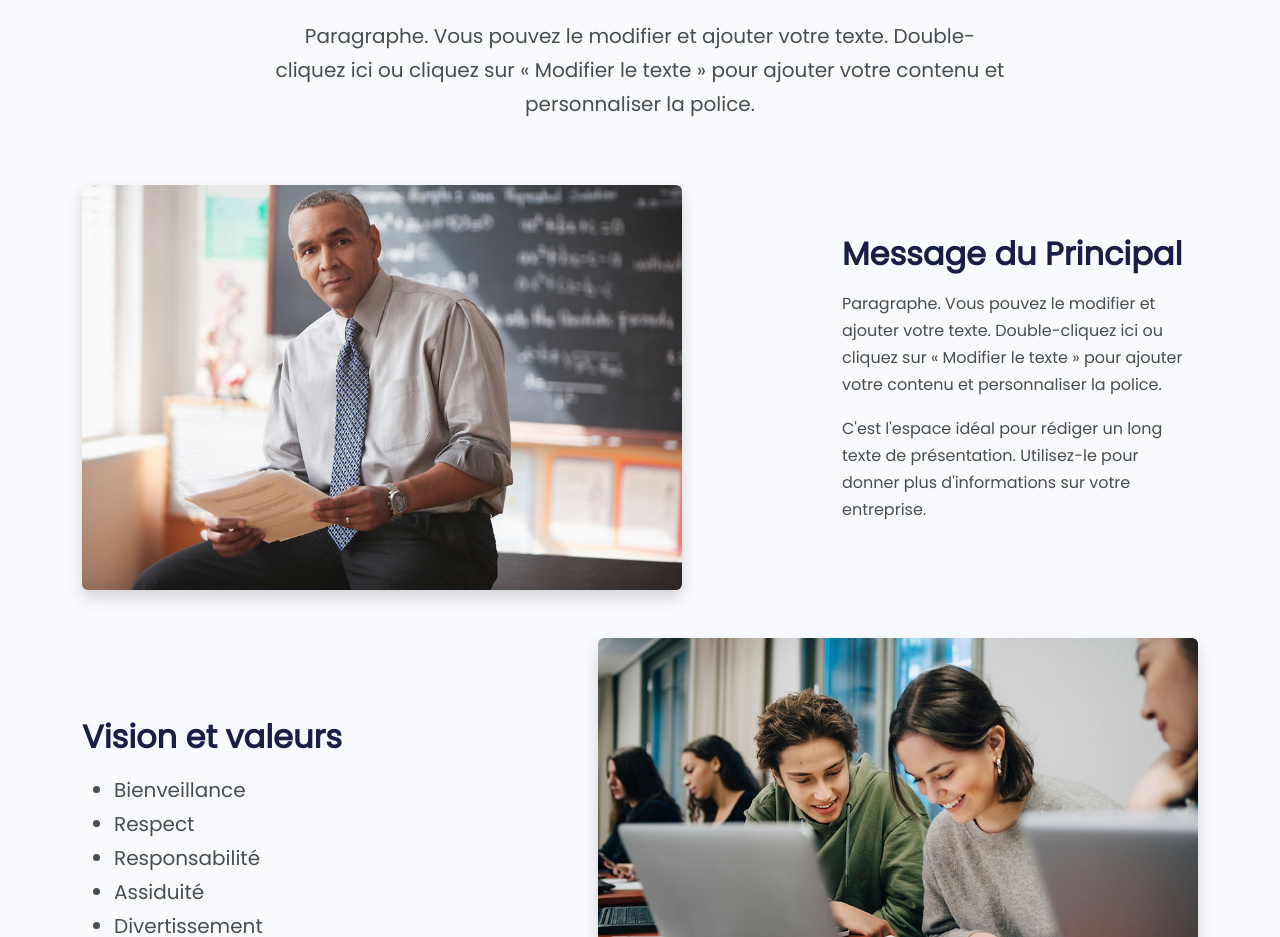
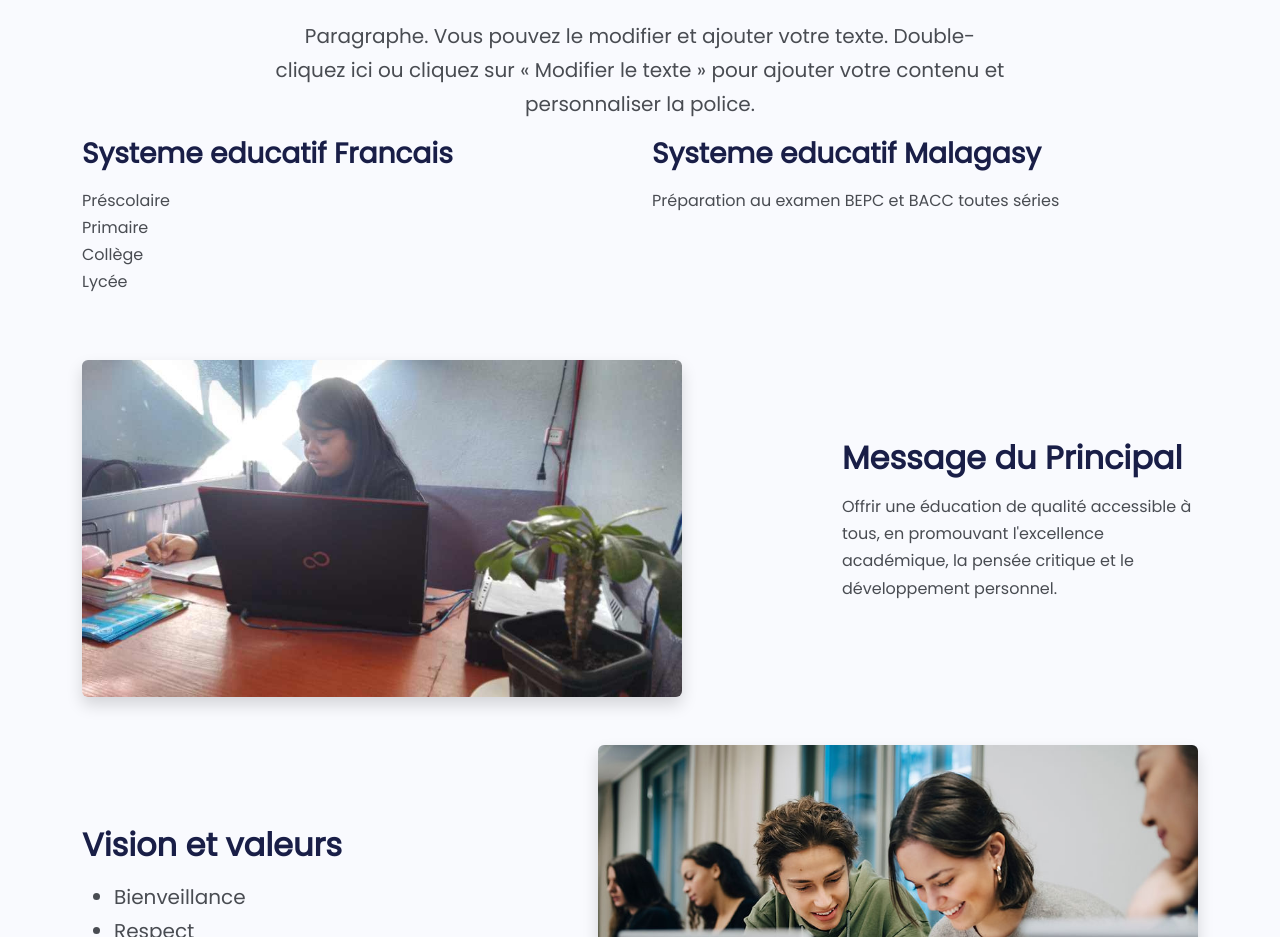
Before and after one commit to Radoniaina24/intello24, a Next.js app: page / in a window 1280 px wide. Shown: the part 1160-2097 px from the top of the page. Built offline with nearby package versions, Linux system fonts and the light colour scheme.

Commit message:
git fix bug

```diff
--- a/package.json
+++ b/package.json
@@ -13,12 +13,14 @@
     "@fortawesome/free-solid-svg-icons": "^6.5.2",
     "@fortawesome/react-fontawesome": "^0.2.2",
     "bootstrap": "^5.3.3",
+    "bootstrap-icons": "^1.11.3",
     "font-awesome": "^4.7.0",
     "formik": "^2.4.6",
     "next": "14.2.4",
     "react": "^18",
     "react-dom": "^18",
     "react-toastify": "^10.0.5",
+    "react-type-animation": "^3.2.0",
     "sass": "^1.77.6",
     "yup": "^1.4.0"
   },
--- a/src/components/About/Introduction.jsx
+++ b/src/components/About/Introduction.jsx
@@ -1,5 +1,5 @@
 import etudiante from '@/images/etudiante.jpg';
-import professeur from '@/images/professeur.jpg';
+import professeur from '@/images/Miraille.jpeg';
 import Image from 'next/image';
 export default function About() {
   return (
@@ -15,6 +15,21 @@ export default function About() {
             </p>
           </div>
         </div>
+        <div className='row '>
+          <div className='col-12 col-md-6'>
+            <h3>Systeme educatif Francais</h3>
+            <ul className='list-unstyled'>
+              <li>Préscolaire</li>
+              <li>Primaire</li>
+              <li>Collège</li>
+              <li>Lycée</li>
+            </ul>
+          </div>
+          <div className='col-12 col-md-6'>
+            <h3>Systeme educatif Malagasy</h3>
+            <p>Préparation au examen BEPC et BACC toutes séries</p>
+          </div>
+        </div>
         <div className='about'>
           <div className='row mt-5 align-items-center justify-content-center'>
             <div className=' col-12 col-md-6 col-lg-8'>
@@ -28,14 +43,9 @@ export default function About() {
             <div className='col-12 col-md-6 col-lg-4 mt-4 mt-md-0'>
               <h2>Message du Principal</h2>
               <p>
-                Paragraphe. Vous pouvez le modifier et ajouter votre texte.
-                Double-cliquez ici ou cliquez sur « Modifier le texte » pour
-                ajouter votre contenu et personnaliser la police.
-              </p>
-              <p>
-                C&apos;est l&apos;espace idéal pour rédiger un long texte de
-                présentation. Utilisez-le pour donner plus d&apos;informations
-                sur votre entreprise.
+                Offrir une éducation de qualité accessible à tous, en promouvant
+                l&apos;excellence académique, la pensée critique et le
+                développement personnel.
               </p>
             </div>
           </div>
```
Also changed, not shown: src/animation.js (added, +22 -0 lines), src/images/testimonial-5.jpg (deleted), 1 other file (tests, documents, lock files or other folders).
